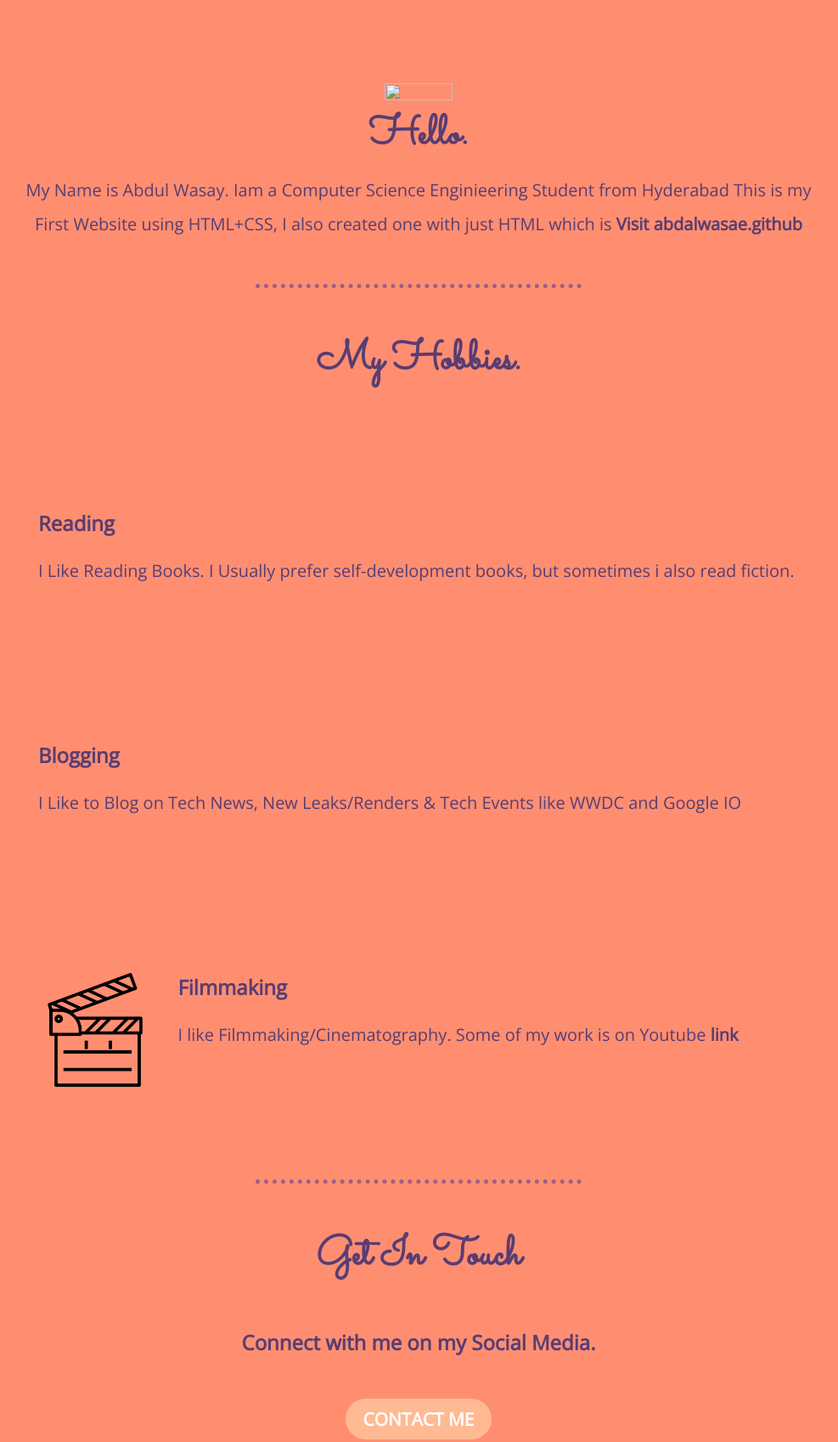
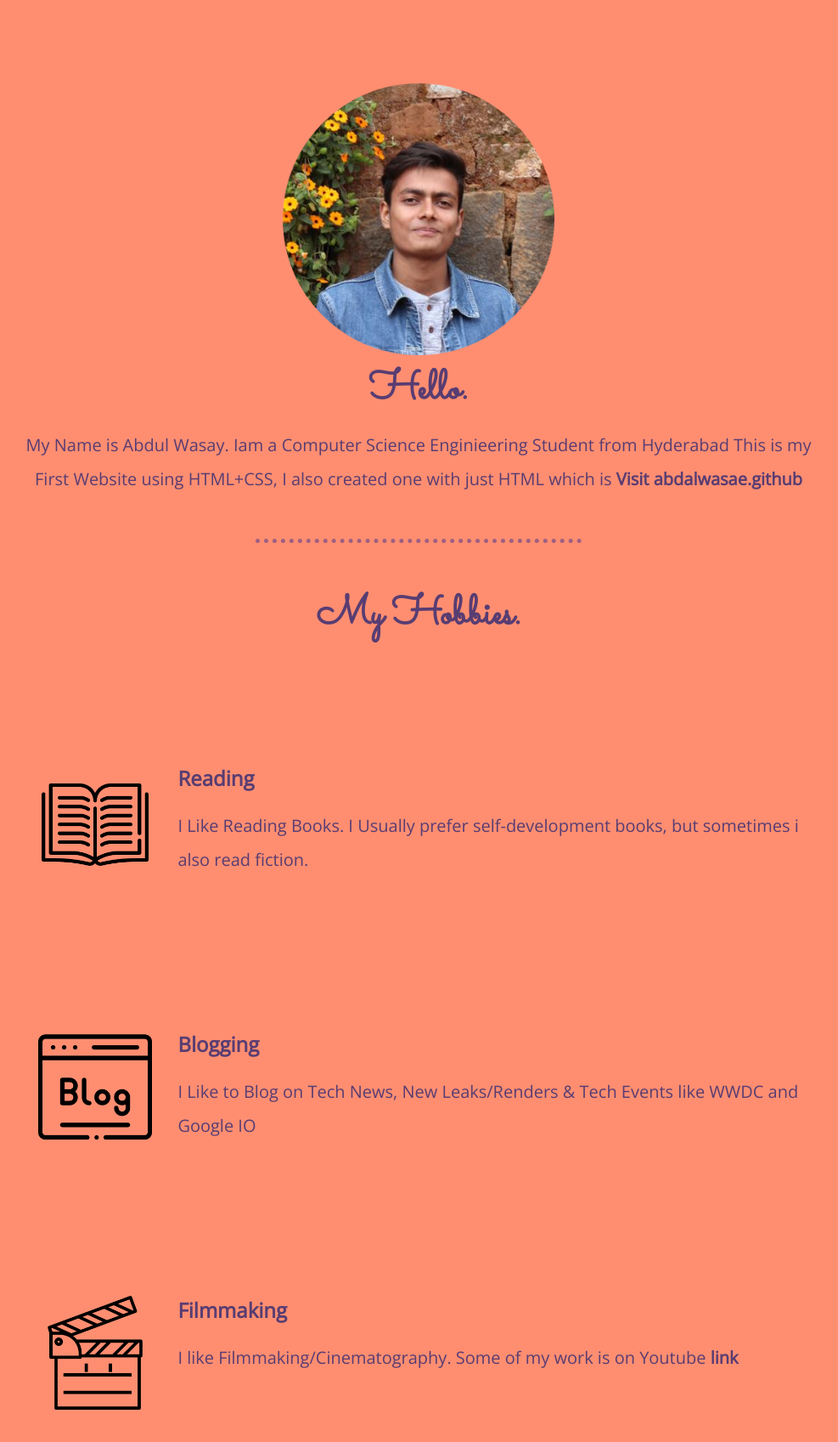
Before and after one commit to abdalwasae/Personal-site-with-basic-CSS, a plain HTML site: page index.html in a window 1280 px wide. Shown: the part 696-2393 px from the top of the page at 85% size, without its empty margins (147-1134 px from the left). Drawn offline with nearby package versions, Linux system fonts and the light colour scheme; files that its build step writes are made by us from their sources; files whose address does not match are found by name.

Commit message:
Update index.html

```diff
--- a/index.html
+++ b/index.html
@@ -5,7 +5,7 @@
             <meta charset="UTF-8">
             <meta name="viewport" content="width=device-width, initial-scale=1.0">
             <title>A.Wasae CSS</title>
-            <link rel="stylesheet" href="CSS/Styles.css">
+            <link rel="stylesheet" href="Styles.css">
             <link rel="preconnect" href="https://fonts.gstatic.com">
             <link rel="preconnect" href="https://fonts.gstatic.com">
             <link rel="preconnect" href="https://fonts.gstatic.com">
@@ -15,7 +15,7 @@
         </head>
         <body>
             <div class="Top-container">
-                <img class="top-cloud" src="images/cloud.png">
+                <img class="top-cloud" src="cloud.png">
                 <h1>I'm Abdul Wasae</h1>
                 <h4>A Computer Science Student</h4>
                 <img class="bottom-cloud" src="images/cloud.png">
@@ -23,7 +23,7 @@
             </div>
             <div class="middle-container">
                 <div class="profile">
-                  <img width="25%" height="25%" src="images/wasaee.png" alt="">
+                  <img width="25%" height="25%" src="wasaee.png" alt="">
                   <h2>Hello.</h2>
                   <p class="intro">My Name is Abdul Wasay. Iam a Computer Science Enginieering Student from Hyderabad
                       This is my First Website using HTML+CSS, I also created one with just HTML
@@ -34,14 +34,14 @@
                 <div class="skills">
                   <h2>My Hobbies.</h2>
                   <div class="skill-row">
-                    <img class="book" src="images/book.png" alt="">
+                    <img class="book" src="book.png" alt="">
                     <h3>Reading</h3>
                     <p>I Like Reading Books. I Usually prefer self-development books, but sometimes
                         i also read fiction.
                     </p>
                   </div>
                   <div class="skill-row">
-                    <img class="blog" src="images/blogging.png" alt="">
+                    <img class="blog" src="blogging.png" alt="">
                     <h3>Blogging</h3>
                     <p>I Like to Blog on Tech News, New Leaks/Renders & Tech Events like WWDC and Google IO
                     </p>
```
